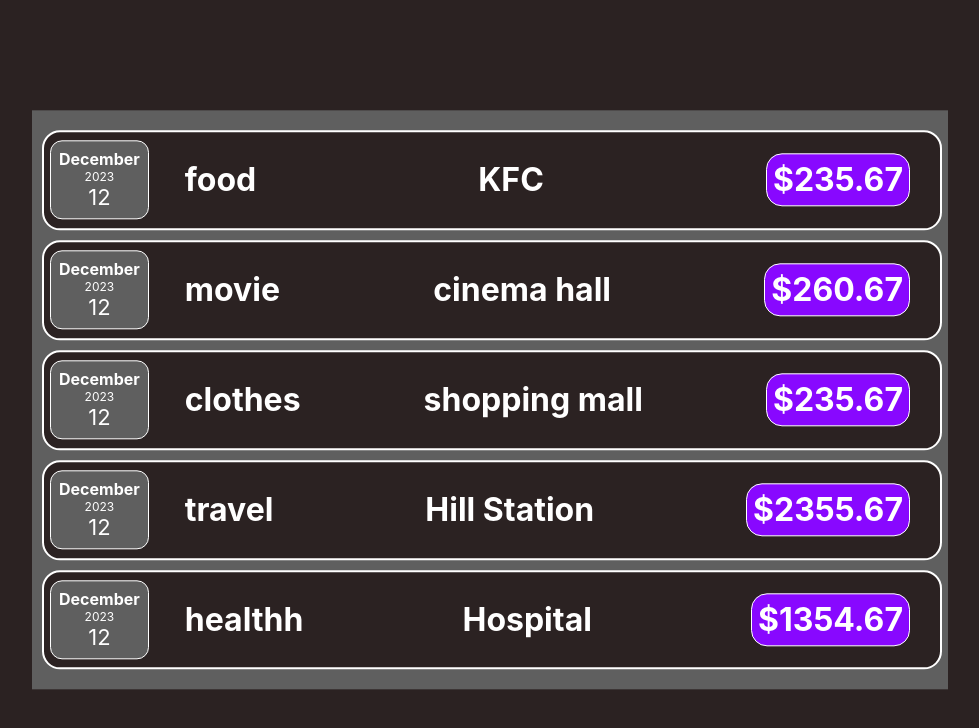
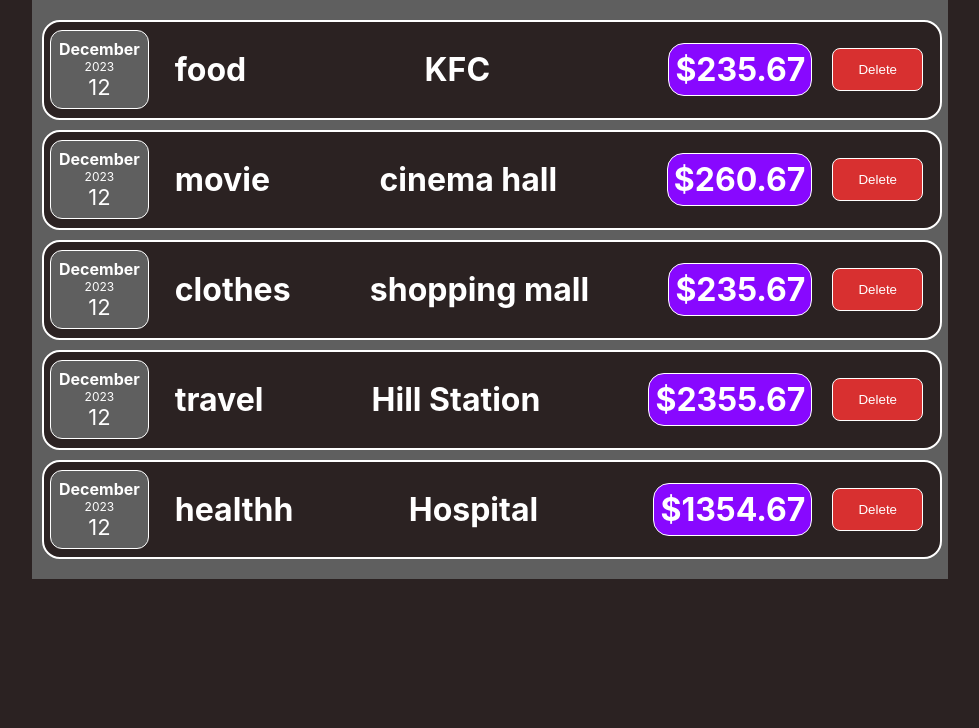
Before and after one commit to amant2904/React-Expense-tracker, a React (Create React App) app: page / in a window 1280 px wide. Shown: the top 728 px of the page, without its empty margins (150-1129 px from the left). Built offline with nearby package versions, Linux system fonts and the light colour scheme.

Commit message:
delete button added

```diff
--- a/src/App.css
+++ b/src/App.css
@@ -2,11 +2,11 @@
   background: rgb(95, 95, 95);
   padding: 10px;
   width: 70vw;
-  position: absolute;
+  /* position: absolute; */
   /* position: relative; */
-  top: 50%;
-  left: 50%;
-  transform: translate(-50%, -50%);
+  /* top: 50%;
+  left: 50%; */
+  /* transform: translate(-50%, -50%); */
   margin: auto;
 }
 .header{
--- a/src/App.js
+++ b/src/App.js
@@ -39,15 +39,11 @@ const App = () => {
     locationOfExpenditure: "Hospital"
   }]
   return (
-    <>
-      <div className='header'>
-        <Card className="expense_items">
-          {expenses.map((expenses) => {
-            return <ExpenseItem date={expenses.date} item={expenses.item} amount={expenses.cost} locationOfExpenditure={expenses.locationOfExpenditure}></ExpenseItem>
-          })}
-        </Card>
-      </div>
-    </>
+    <Card className="expense_items">
+      {expenses.map((expenses) => {
+        return <ExpenseItem date={expenses.date} item={expenses.item} amount={expenses.cost} locationOfExpenditure={expenses.locationOfExpenditure}></ExpenseItem>
+      })}
+    </Card>
   );
 }
 
--- a/src/components/Expenses/ExpenseItem.js
+++ b/src/components/Expenses/ExpenseItem.js
@@ -22,6 +22,7 @@ const ExpenseItem = (props) => {
                 <h1>{props.locationOfExpenditure}</h1>
                 <ExpenseDetails amount={props.amount} />
             </div>
+            <button className='dlt_btn'>Delete</button>
         </Card>
     )
 }
--- a/src/components/Expenses/expenseItem.css
+++ b/src/components/Expenses/expenseItem.css
@@ -13,6 +13,15 @@
     flex: 1;
     align-items: center;
     justify-content: space-between;
-    padding: 0px 10px;
+    /* padding: 0px 10px; */
     margin: 0px 20px;
 }
+.dlt_btn{
+    margin: 0px 17px 0px 0px;
+    padding: 13px 25px;
+    border-radius: 8px;
+    background-color: #d83030;
+    border: 1px solid white;
+    color: white;
+    cursor: pointer;
+}
```
